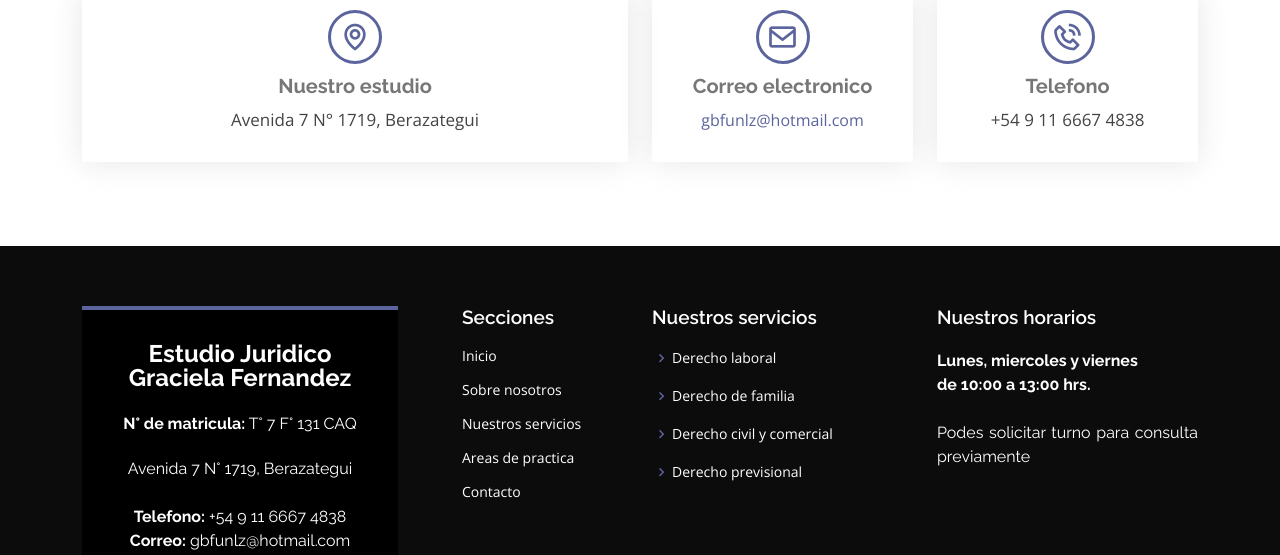
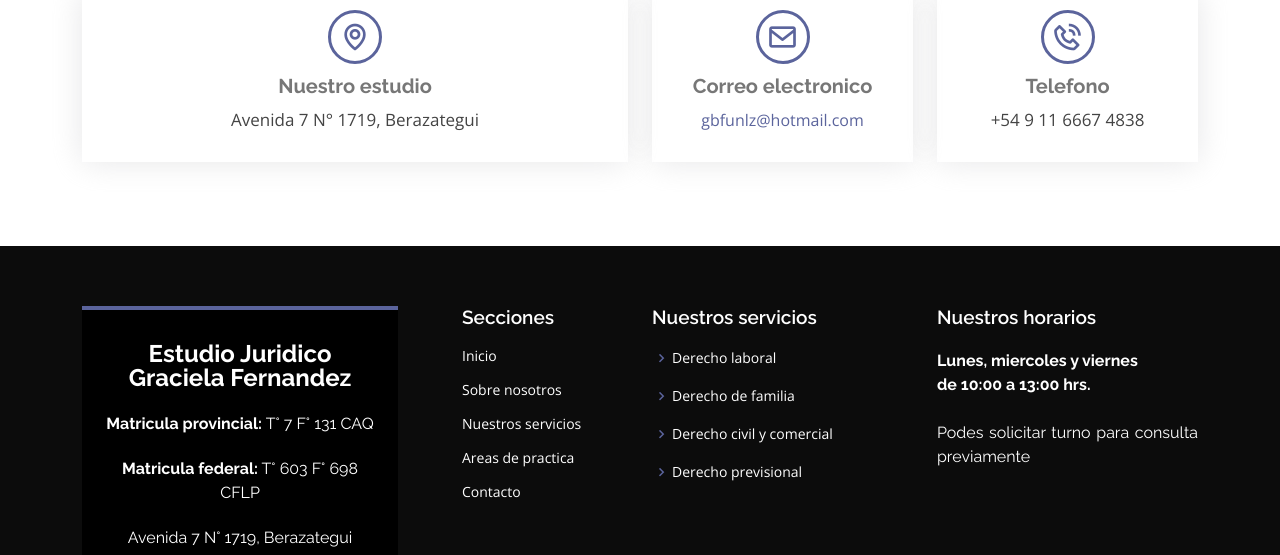
Before and after one commit to FernandezMariaBelen/Estudio-Juridico-Graciela-Fernandez, a plain HTML site: page index.html in a window 1280 px wide. Shown: the part 3906-4461 px from the top of the page. Drawn offline with nearby package versions, Linux system fonts and the light colour scheme.

Commit message:
update-footer

```diff
--- a/index.html
+++ b/index.html
@@ -311,7 +311,9 @@
           <div class="col-lg-4 col-md-6">
             <div class="footer-info">
               <h3>Estudio Juridico Graciela Fernandez</h3>
-              <p> <strong>N° de matricula:</strong>  T° 7 F° 131 CAQ</p> <br>
+              <p> <strong>Matricula provincial:</strong> T° 7 F° 131 CAQ</p> <br>
+              <p>
+              <p> <strong>Matricula federal:</strong> T° 603 F° 698 CFLP</p> <br>
               <p>
                 Avenida 7 N° 1719, Berazategui<br><br>
                 <strong>Telefono:</strong> +54 9 11 6667 4838<br>
```
